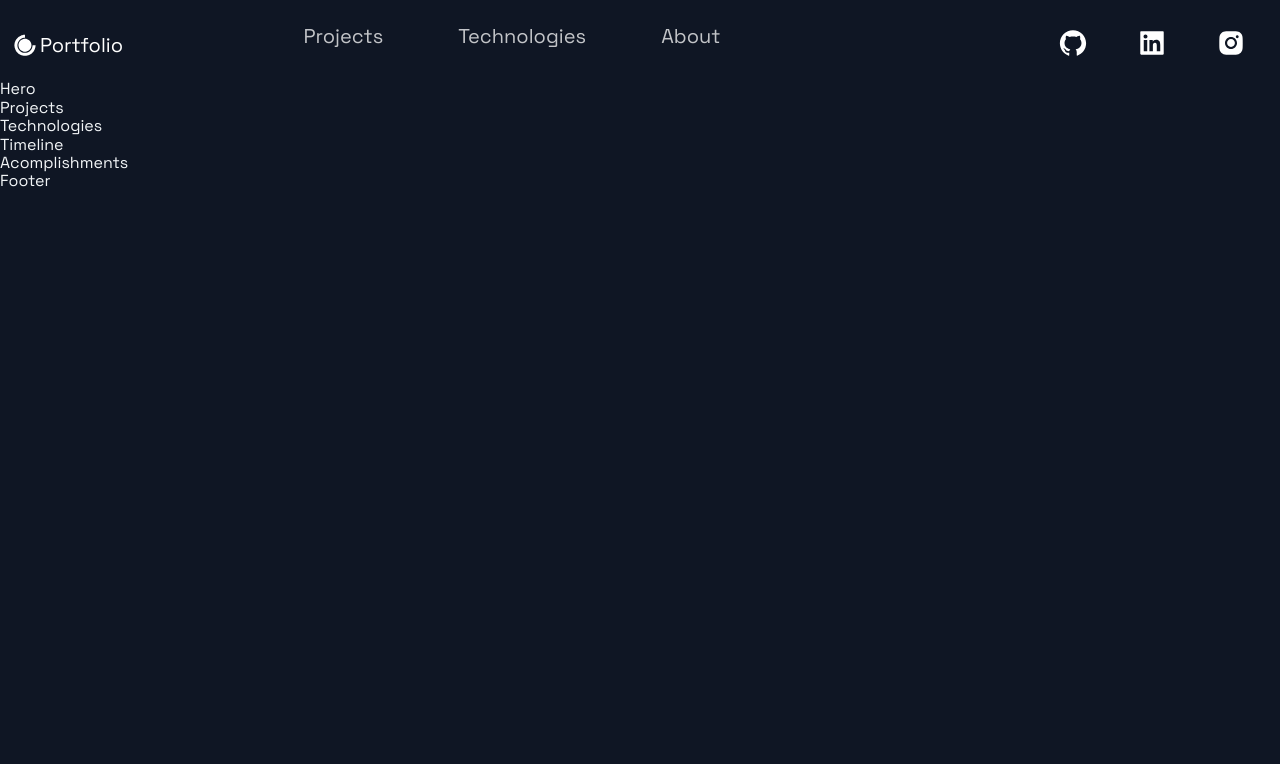
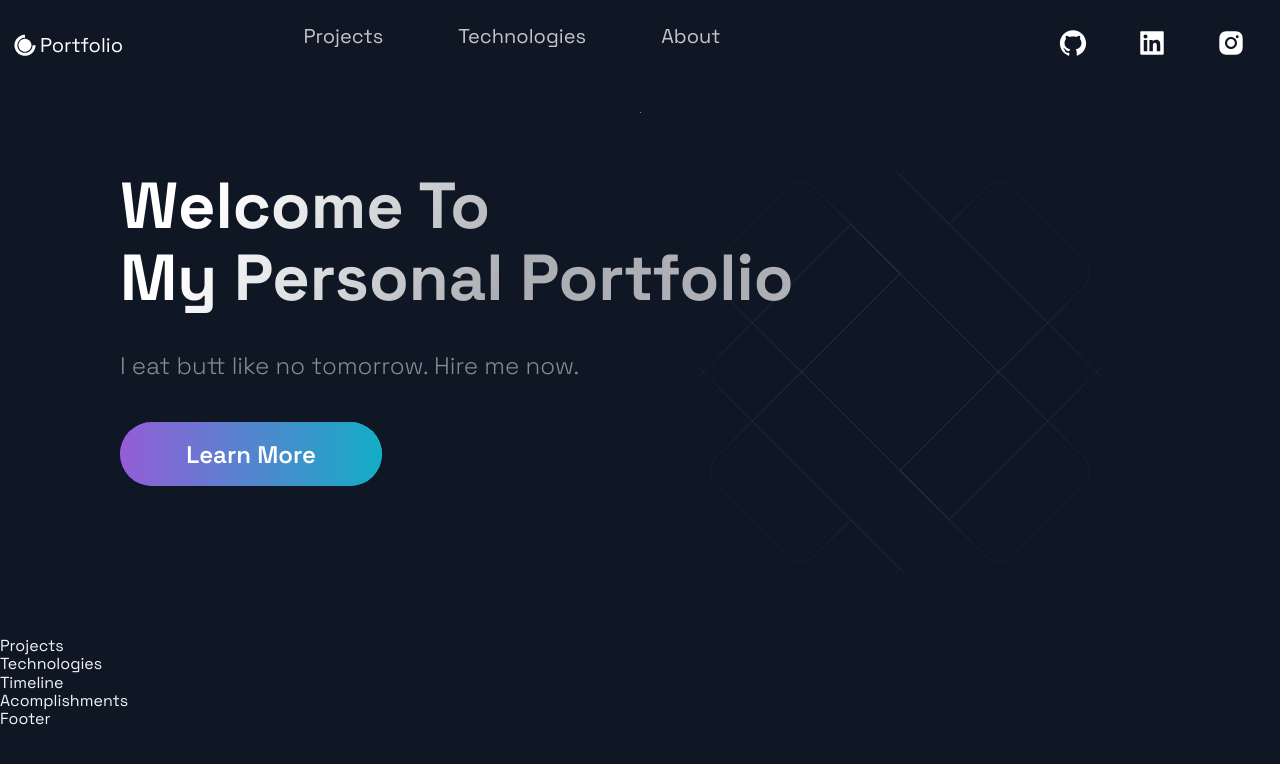
Before and after one commit to CristianC707/React_Portfolio, a Next.js app: page / in a window 1280 px wide. Shown: the top 764 px of the page. Built offline with nearby package versions, Linux system fonts and the light colour scheme.

Commit message:
Worked on hero.js component

```diff
--- a/src/components/Hero/Hero.js
+++ b/src/components/Hero/Hero.js
@@ -4,10 +4,19 @@ import { Section, SectionText, SectionTitle } from '../../styles/GlobalComponent
 import Button from '../../styles/GlobalComponents/Button';
 import { LeftSection } from './HeroStyles';
 
-const Hero = (props) => (
-  <div>
-    Hero
-  </div>
+const Hero = () => (
+  <Section row nopadding>
+    <LeftSection>
+      <SectionTitle main center>
+        Welcome To <br />
+        My Personal Portfolio
+      </SectionTitle>
+      <SectionText>
+        I eat butt like no tomorrow. Hire me now.
+      </SectionText>
+      <Button onClick={() => window.location = 'https:google.com'}>Learn More</Button>
+    </LeftSection>
+  </Section>
 );
 
 export default Hero;
--- a/src/pages/index.js
+++ b/src/pages/index.js
@@ -10,10 +10,10 @@ import { Section } from '../styles/GlobalComponents';
 const Home = () => {
   return (
     <Layout>
-      {/* <Section grid> */}
+       <Section grid>
         <Hero />
-        {/* <BgAnimation /> */}
-      {/* </Section> */}
+         <BgAnimation />
+       </Section>
       <Projects />
       <Technologies />
       <Timeline />
```
